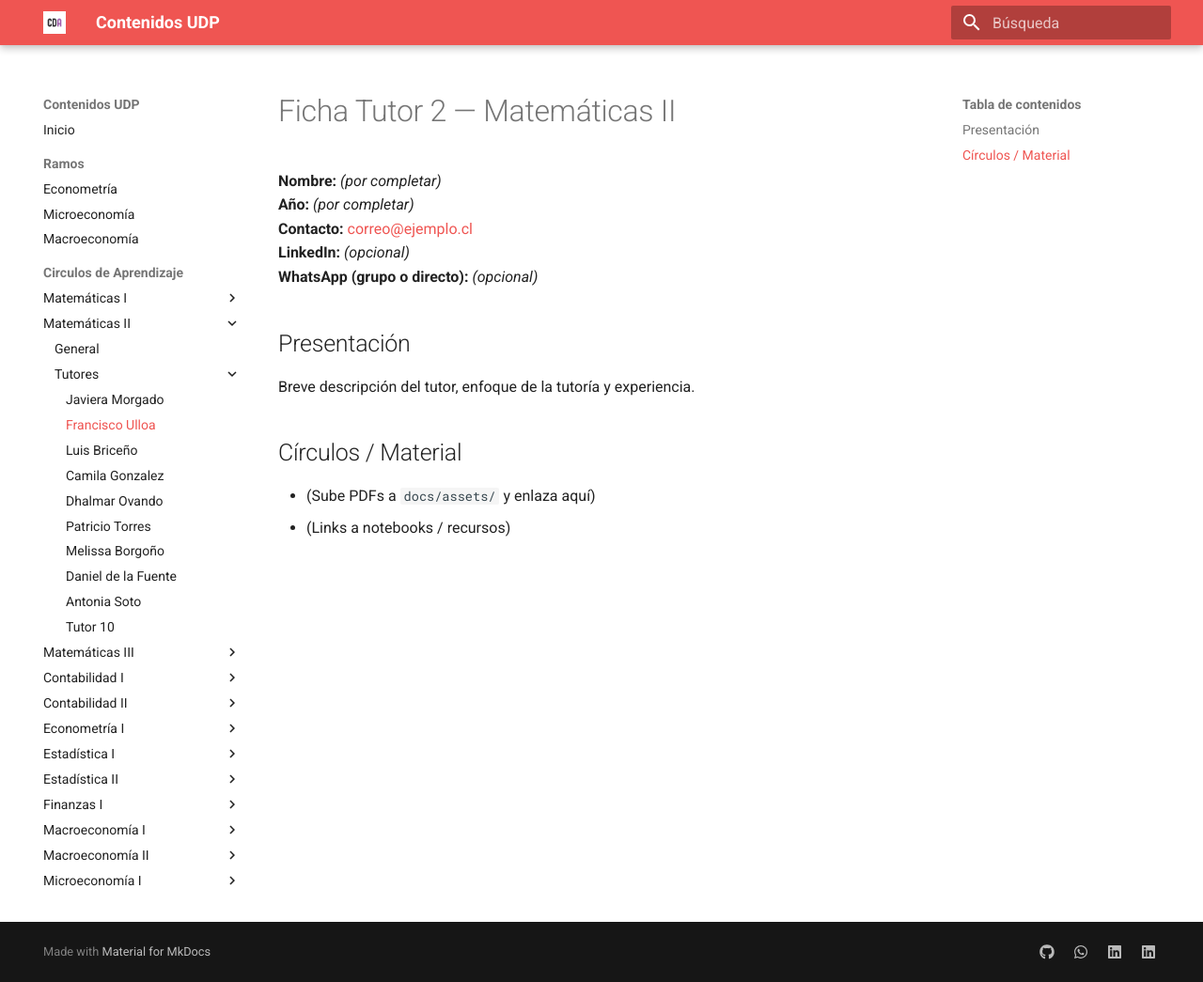
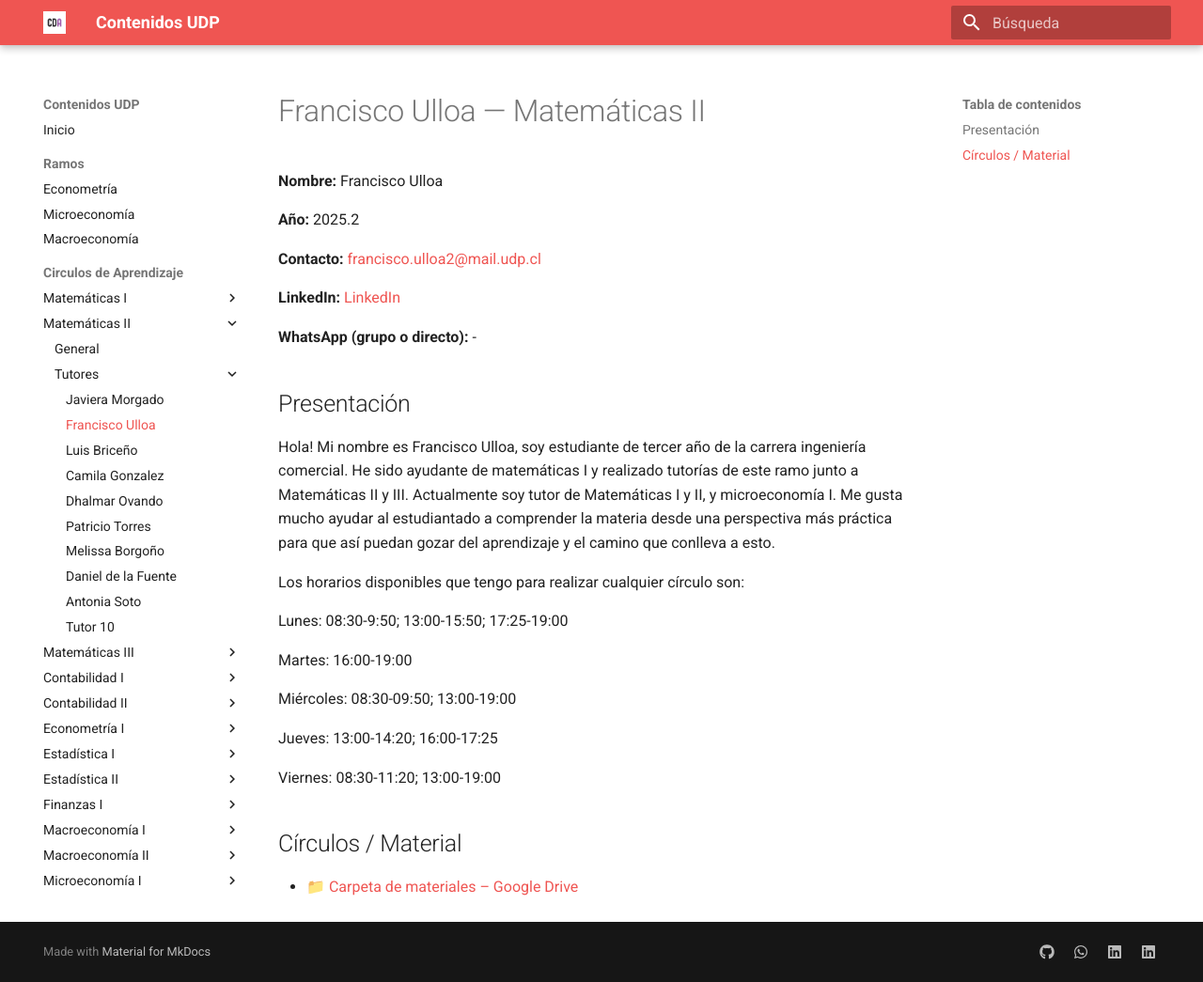
Before and after one commit to cda-fae/cda-fae, an MkDocs documentation site: the page built from docs/tutorias/matematicas-2/tutores/tutor2.md, in a window 1280 px wide and 1045 px high. Shown: the whole window at 94% size. Built offline with MkDocs 1.6.1 and Material for MkDocs 9.7.7, drawn with Linux system fonts in a browser that asks for light colours.

Commit message:
francisco ulloa mate2

```diff
--- a/docs/tutorias/matematicas-2/tutores/tutor2.md
+++ b/docs/tutorias/matematicas-2/tutores/tutor2.md
@@ -1,14 +1,32 @@
-# Ficha Tutor 2 — Matemáticas II
+# Francisco Ulloa  — Matemáticas II
 
-**Nombre:** _(por completar)_
-**Año:** _(por completar)_
-**Contacto:** [correo@ejemplo.cl](mailto:correo@ejemplo.cl)
-**LinkedIn:** _(opcional)_
-**WhatsApp (grupo o directo):** _(opcional)_
+**Nombre:** Francisco Ulloa
+
+**Año:** 2025.2
+
+**Contacto:** [francisco.ulloa2@mail.udp.cl](mailto:francisco.ulloa2@mail.udp.cl?subject=Consulta%20Tutor%C3%ADas%20Matematicas1%20I)
+
+**LinkedIn:** [LinkedIn](https://www.linkedin.com/in/francisco-ulloa-742777277?utm_source=share&utm_campaign=share_via&utm_content=profile&utm_medium=ios_app)
+
+**WhatsApp (grupo o directo):** -
 
 ## Presentación
-Breve descripción del tutor, enfoque de la tutoría y experiencia.
+
+Hola! Mi nombre es Francisco Ulloa, soy estudiante de tercer año de la carrera ingeniería comercial. He sido ayudante de matemáticas I y realizado tutorías de este ramo junto a Matemáticas II y III. Actualmente soy tutor de Matemáticas I y II, y microeconomía I.
+Me gusta mucho ayudar al estudiantado a comprender la materia desde una perspectiva más práctica para que así puedan gozar del aprendizaje y el camino que conlleva a esto.
+
+Los horarios disponibles que tengo para realizar cualquier círculo son:
+
+Lunes: 08:30-9:50; 13:00-15:50; 17:25-19:00
+
+Martes: 16:00-19:00
+
+Miércoles: 08:30-09:50; 13:00-19:00
+
+Jueves: 13:00-14:20; 16:00-17:25
+
+Viernes: 08:30-11:20; 13:00-19:00
 
 ## Círculos / Material
-- (Sube PDFs a `docs/assets/` y enlaza aquí)
-- (Links a notebooks / recursos)
+
+- 📁 [Carpeta de materiales – Google Drive](https://drive.google.com/drive/folders/1wEJFHHkSPCh1XaAlYqeE90saMqVumjYU?usp=sharing)
```
